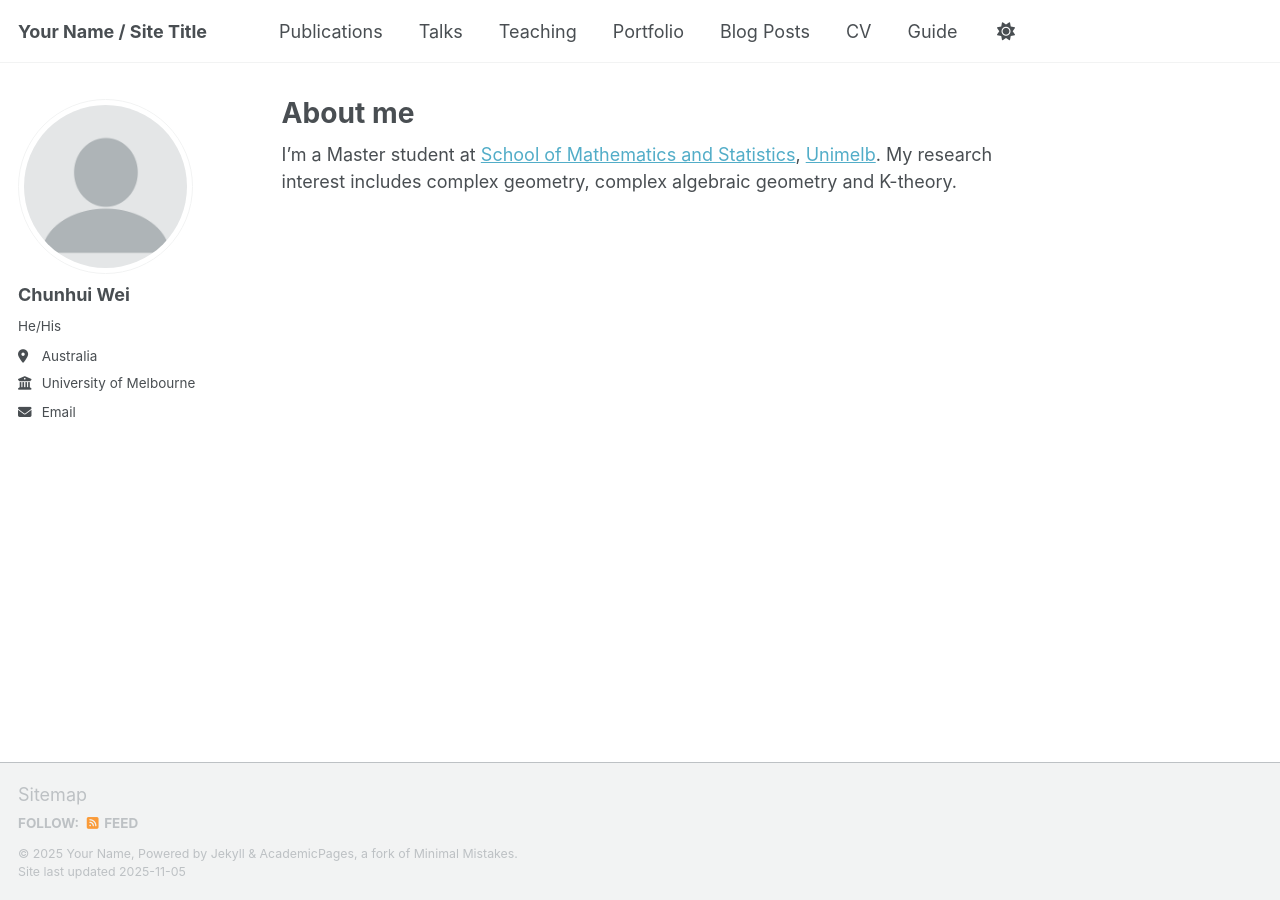
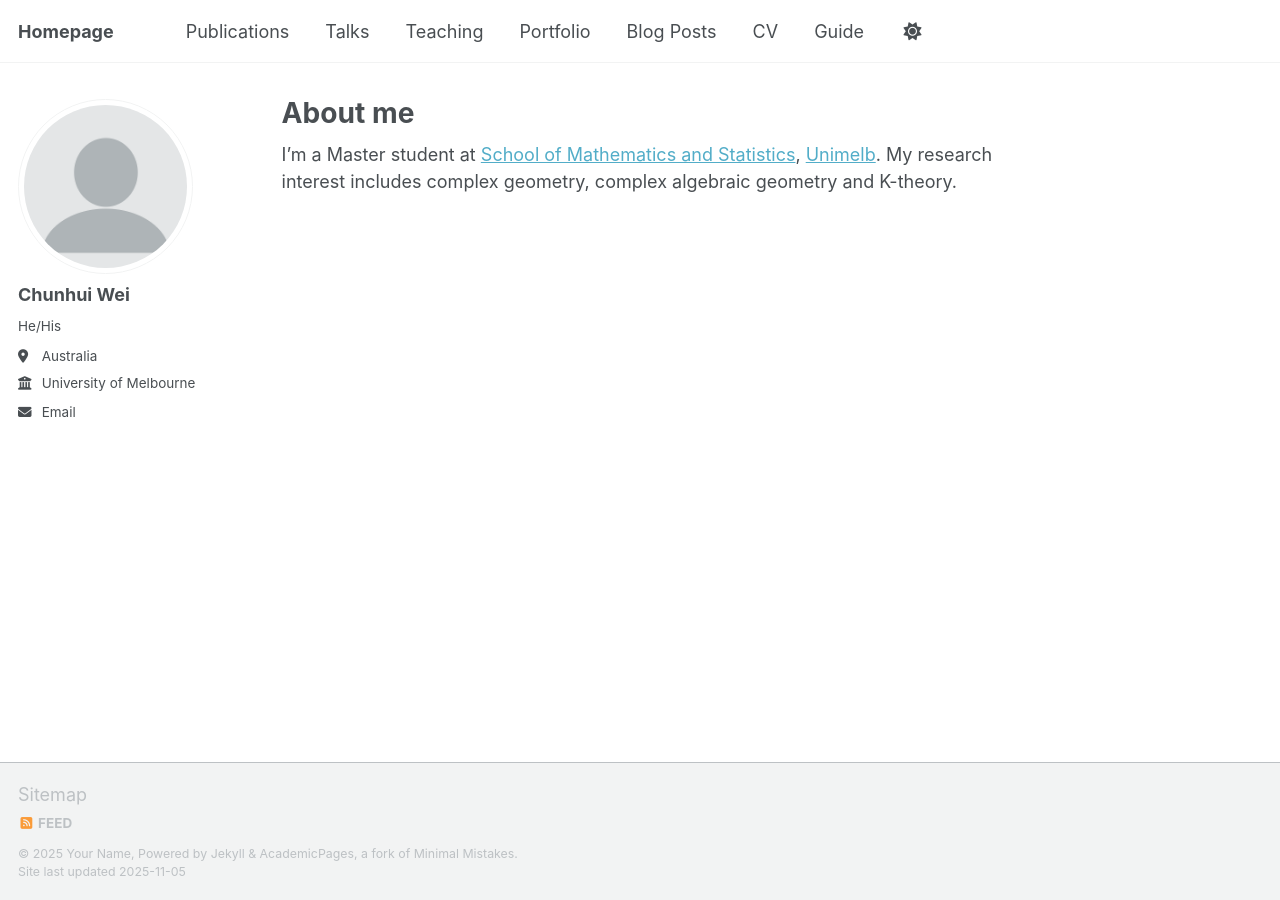
Before and after one commit to chunhuiwei736/chunhuiwei736.github.io, a Jekyll site: the page built from _pages/about.md, in a window 1280 px wide. Built offline with Jekyll 4.4.1, drawn with Linux system fonts in a browser that asks for light colours; a script that is not in the unit is left out.

Commit message:
Update _config.yml

```diff
--- a/_config.yml
+++ b/_config.yml
@@ -7,9 +7,9 @@
 # server process.
 
 # Basic Site Settings
-locale                   : "en-US"
+#locale                   : "en-US"
 site_theme               : "default" # Currently available options are "default", "air"
-title                    : "Your Name / Site Title"
+title                    : "Homepage"
 title_separator          : "-"
 name                     : &name "Your Name"
 description              : &description "Your Name's academic portfolio"   # Update this with a general description of your site, this is the default if not overridden by a page
```
